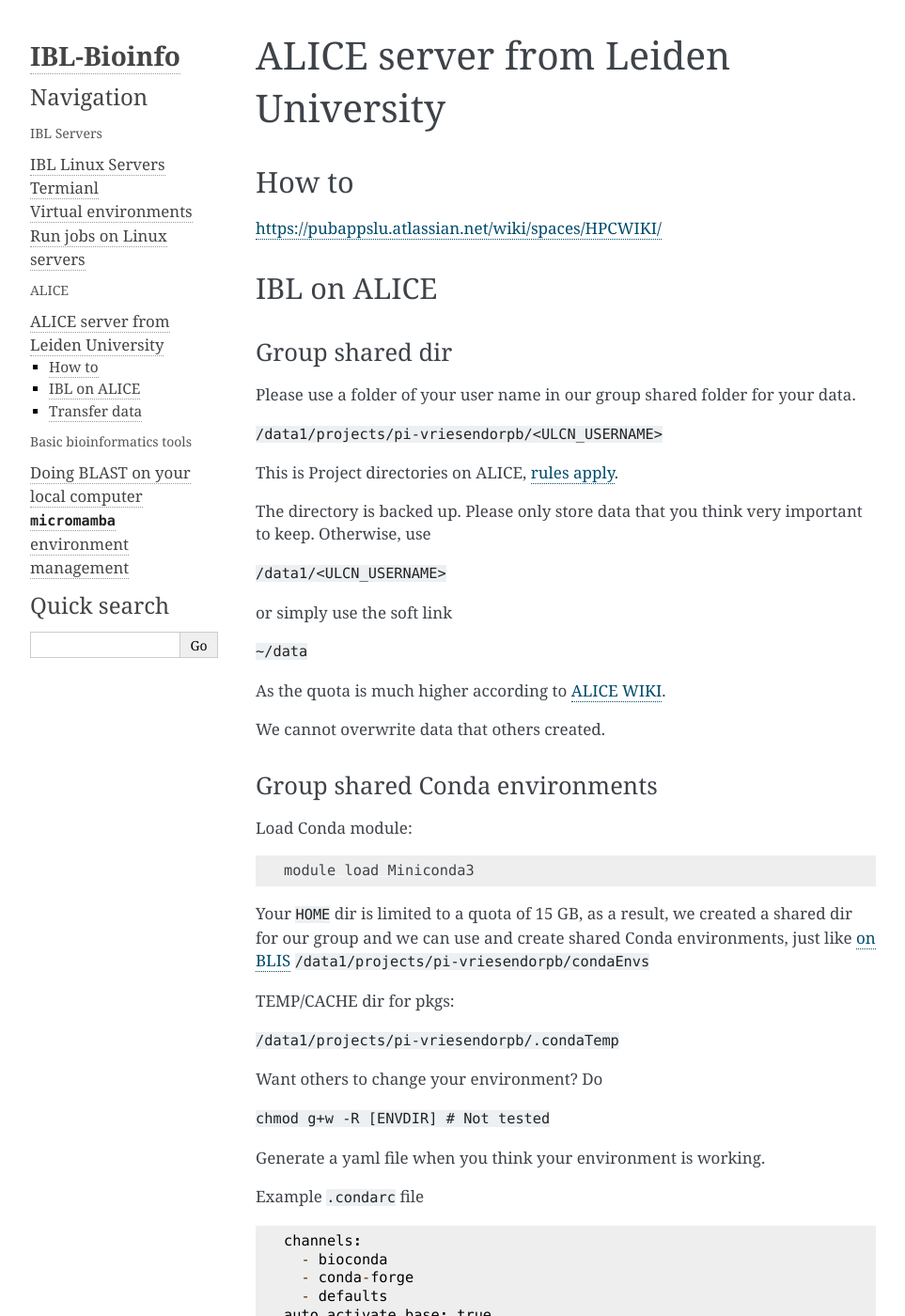
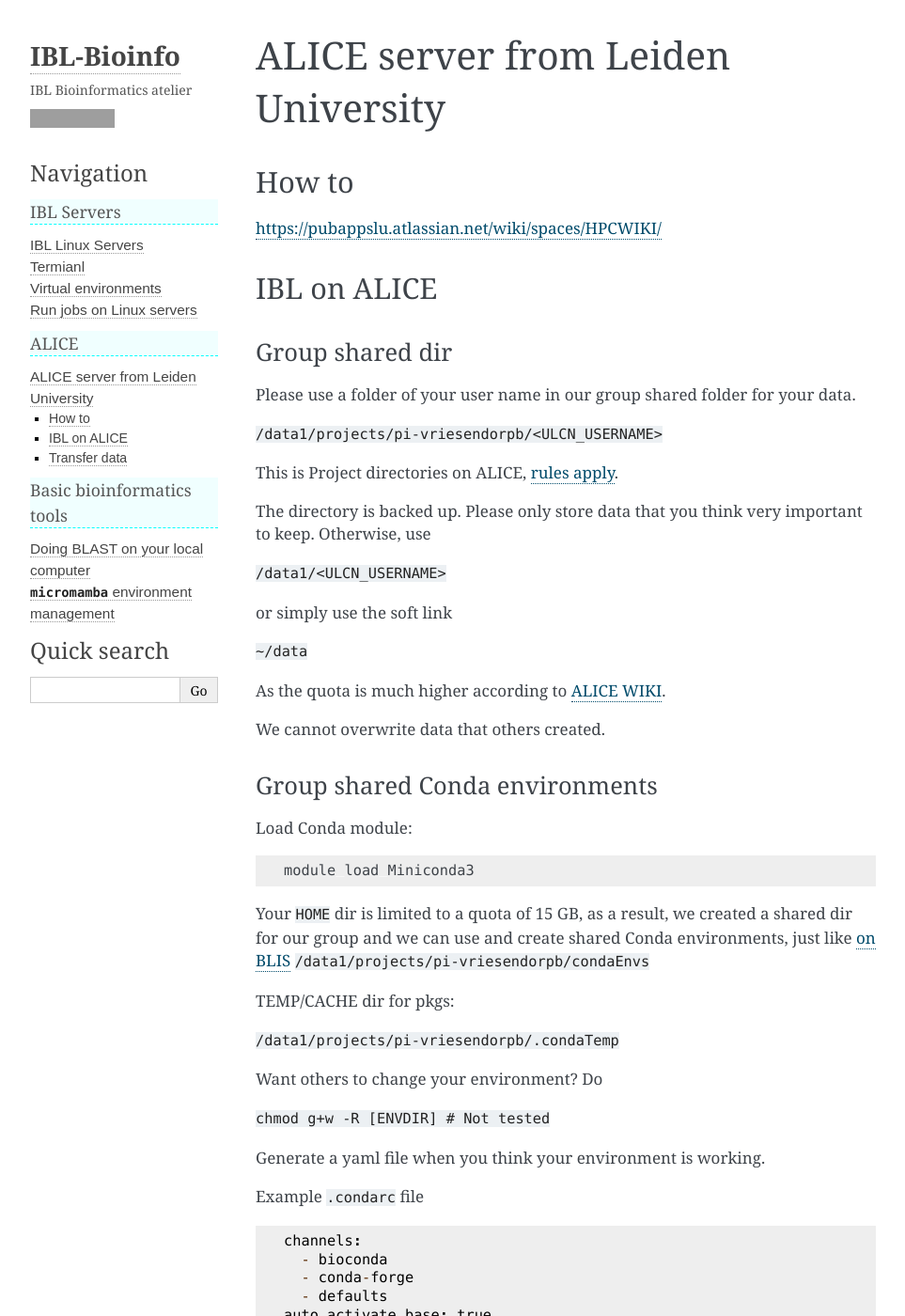
Before and after one commit to snail123815/IBL-bioinfomatics-wiki, a Sphinx documentation site: the page built from docs/source/alice/alice_ibl.md, in a window 1280 px wide and 1400 px high. Shown: the whole window at 94% size, without its empty margins (148-1111 px from the left). Built offline with Sphinx 7.4.7, drawn with Linux system fonts in a browser that asks for light colours; grey boxes are pictures that could not be loaded.

Commit message:
25 change toc look and add logo (#26)
* Change sidebar style, add icon, add copy button

* change url

```diff
--- a/docs/requirements.txt
+++ b/docs/requirements.txt
@@ -1,2 +1,3 @@
 myst-parser
 sphinxcontrib-mermaid
+sphinx-copybutton
--- /dev/null
+++ b/docs/source/_static/sidebar.css
@@ -0,0 +1,16 @@
+div.sphinxsidebar p.caption {
+    background-color: azure;
+    border-bottom: 0.1rem;
+    border-bottom-color: aqua;
+    border-bottom-style: dashed;
+}
+
+div.sphinxsidebar p.caption .caption-text {
+    font-family: Georgia, 'Times New Roman', Times, serif;
+    font-size: 1.1rem;
+}
+
+div.sphinxsidebar li.toctree-l1 {
+    font-family: sans-serif;
+    font-size: 0.8rem;
+}
--- a/docs/source/conf.py
+++ b/docs/source/conf.py
@@ -15,27 +15,41 @@
 
 extensions = [
     "myst_parser",
-    "sphinxcontrib.mermaid"
+    "sphinxcontrib.mermaid",
+    "sphinx_copybutton",
 ]
-
 templates_path = ['_templates']
 exclude_patterns = []
 
-
-
 # -- Options for HTML output -------------------------------------------------
 # https://www.sphinx-doc.org/en/master/usage/configuration.html#options-for-html-output
-
+# Theme alabaster
+# https://alabaster.readthedocs.io/en/latest/customization.html
+# Side bar
+# https://www.sphinx-doc.org/en/master/#confval-html_sidebars
 html_theme = 'alabaster'
 html_static_path = ['_static']
+html_css_files = [
+    'sidebar.css'
+]
 html_sidebars = {
     '**': [
         'about.html',
+        # 'globaltoc.html',
         "navigation.html",
         "relations.html",
+        # "sourcelink.html",
         "searchbox.html",
     ]
 }
+html_theme_options = {
+    "description": "IBL Bioinformatics atelier",
+    'github_user': "snail123815",
+    'github_repo': "IBL-bioinformatics-wiki",
+    'github_count': False,
+    'fixed_sidebar': True,
+}
+html_favicon = '_static/images/ibl.png'
 
 # -- MyST settings -----------------------------------------------------------
 # https://myst-parser.readthedocs.io/en/latest/syntax/syntax.html
```
Also changed, not shown: README.md (+2 -2 lines), docs/source/_static/images/ibl.png (added).
